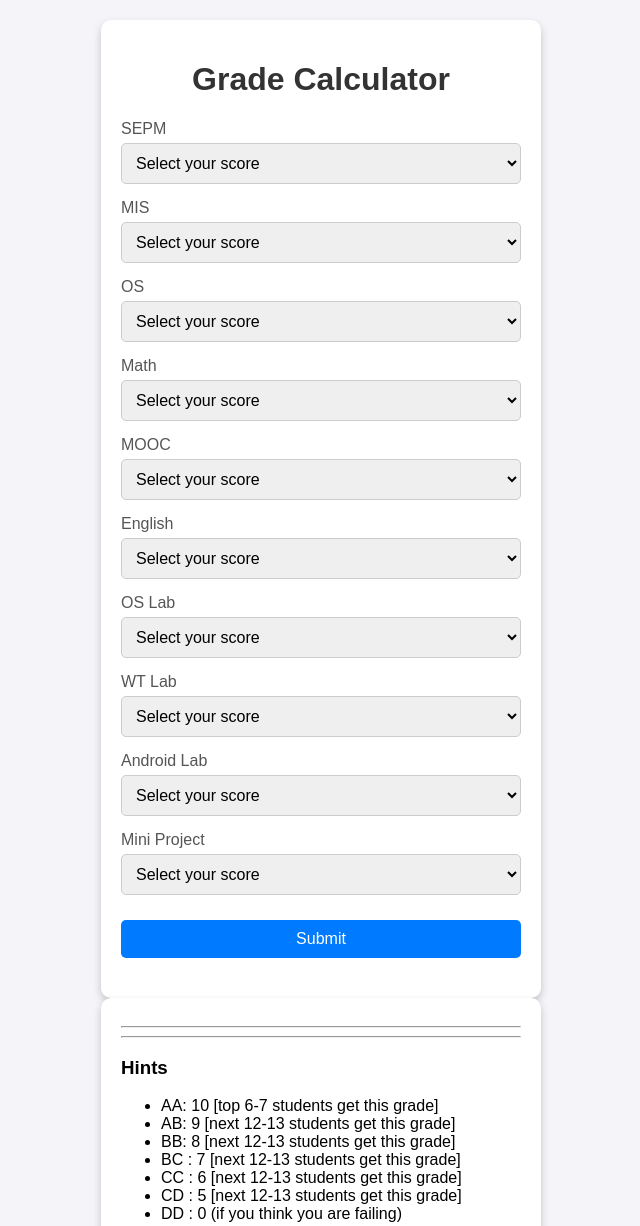
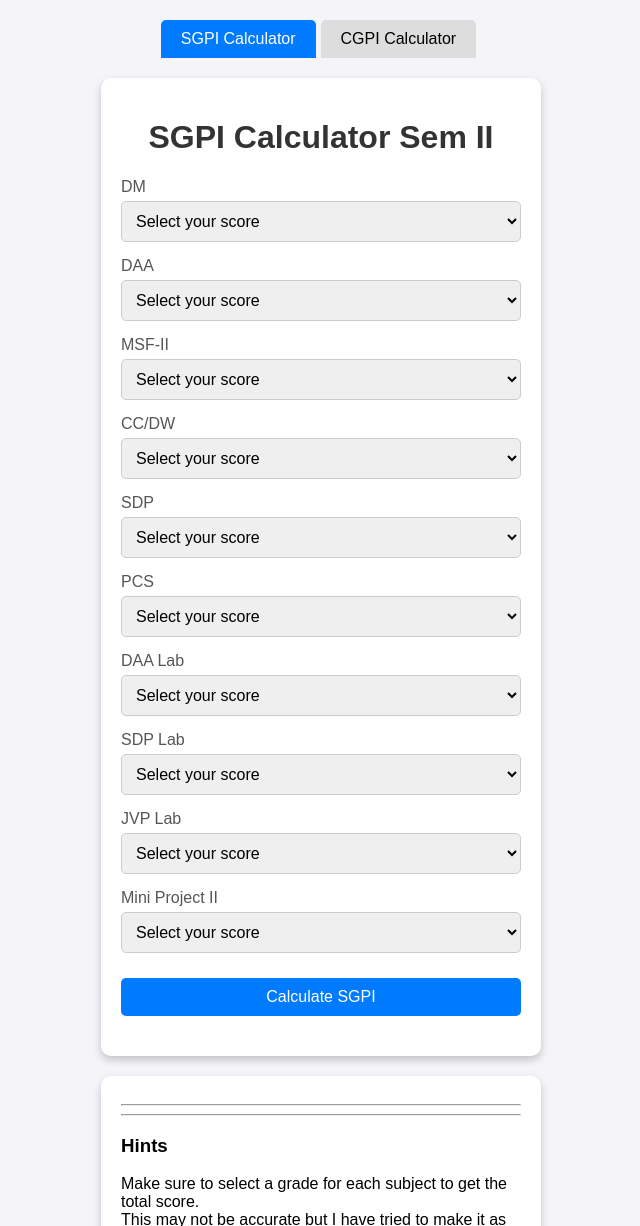
Before and after one commit to thetorangi/grade-cal, a plain HTML site: page index.html in a window 1280 px wide. Shown: the top 1226 px of the page, without its empty margins (319-959 px from the left). Drawn offline with Linux system fonts and the light colour scheme.

Commit message:
it's 2.0 index.html

```diff
--- a/index.html
+++ b/index.html
@@ -3,7 +3,7 @@
   <head>
     <meta charset="UTF-8" />
     <meta name="viewport" content="width=device-width, initial-scale=1.0" />
-    <title>SGPI Calculator</title>
+    <title>SGPI Calculator 2.0 </title>
     <style>
       body {
         font-family: Arial, sans-serif;
@@ -23,6 +23,7 @@
         box-shadow: 0 4px 8px rgba(0, 0, 0, 0.2);
         max-width: 400px;
         width: 100%;
+        margin-bottom: 20px;
       }
       h1 {
         text-align: center;
@@ -36,7 +37,7 @@
         margin-bottom: 5px;
         color: #555;
       }
-      .form-group select {
+      .form-group select, .form-group input {
         width: 100%;
         padding: 10px;
         border: 1px solid #ccc;
@@ -63,15 +64,41 @@
         font-size: 18px;
         color: #333;
       }
+      .tabs {
+        display: flex;
+        margin-bottom: 20px;
+      }
+      .tab {
+        padding: 10px 20px;
+        background-color: #ddd;
+        cursor: pointer;
+        border-radius: 5px 5px 0 0;
+        margin-right: 5px;
+      }
+      .tab.active {
+        background-color: #007bff;
+        color: white;
+      }
+      .tab-content {
+        display: none;
+      }
+      .tab-content.active {
+        display: block;
+      }
     </style>
   </head>
   <body>
-    <div class="container">
-      <h1>Grade Calculator</h1>
+    <div class="tabs">
+      <div class="tab active" onclick="switchTab('sgpi')">SGPI Calculator</div>
+      <div class="tab" onclick="switchTab('cgpi')">CGPI Calculator</div>
+    </div>
+
+    <div class="container tab-content active" id="sgpi-tab">
+      <h1>SGPI Calculator Sem II </h1>
       <form id="gradeForm">
         <div class="form-group">
-          <label for="sepm">SEPM</label>
-          <select id="sepm" class="score-select">
+          <label for="dm">DM</label>
+          <select id="dm" class="score-select">
             <option value="">Select your score</option>
             <option value="30">AA (10)</option>
             <option value="27">AB (9)</option>
@@ -83,8 +110,8 @@
           </select>
         </div>
         <div class="form-group">
-          <label for="mis">MIS</label>
-          <select id="mis" class="score-select">
+          <label for="daa">DAA</label>
+          <select id="daa" class="score-select">
             <option value="">Select your score</option>
             <option value="30">AA (10)</option>
             <option value="27">AB (9)</option>
@@ -96,8 +123,34 @@
           </select>
         </div>
         <div class="form-group">
-          <label for="os">OS</label>
-          <select id="os" class="score-select">
+          <label for="msf">MSF-II</label>
+          <select id="msf" class="score-select">
+            <option value="">Select your score</option>
+            <option value="40">AA (10)</option>
+            <option value="36">AB (9)</option>
+            <option value="32">BB (8)</option>
+            <option value="28">BC (7)</option>
+            <option value="24">CC (6)</option>
+            <option value="20">CD (5)</option>
+            <option value="0">DD :(</option>
+          </select>
+        </div>
+        <div class="form-group">
+          <label for="cc">CC/DW</label>
+          <select id="cc" class="score-select">
+            <option value="">Select your score</option>
+            <option value="40">AA (10)</option>
+            <option value="36">AB (9)</option>
+            <option value="32">BB (8)</option>
+            <option value="28">BC (7)</option>
+            <option value="24">CC (6)</option>
+            <option value="20">CD (5)</option>
+            <option value="0">DD :(</option>
+          </select>
+        </div>
+        <div class="form-group">
+          <label for="sdp">SDP</label>
+          <select id="sdp" class="score-select">
             <option value="">Select your score</option>
             <option value="30">AA (10)</option>
             <option value="27">AB (9)</option>
@@ -109,21 +162,8 @@
           </select>
         </div>
         <div class="form-group">
-          <label for="math">Math</label>
-          <select id="math" class="score-select">
-            <option value="">Select your score</option>
-            <option value="40">AA (10)</option>
-            <option value="36">AB (9)</option>
-            <option value="32">BB (8)</option>
-            <option value="28">BC (7)</option>
-            <option value="24">CC (6)</option>
-            <option value="20">CD (5)</option>
-            <option value="0">DD :(</option>
-          </select>
-        </div>
-        <div class="form-group">
-          <label for="mooc">MOOC</label>
-          <select id="mooc" class="score-select">
+          <label for="pcs">PCS</label>
+          <select id="pcs" class="score-select">
             <option value="">Select your score</option>
             <option value="30">AA (10)</option>
             <option value="27">AB (9)</option>
@@ -135,21 +175,8 @@
           </select>
         </div>
         <div class="form-group">
-          <label for="english">English</label>
-          <select id="english" class="score-select">
-            <option value="">Select your score</option>
-            <option value="20">AA (10)</option>
-            <option value="18">AB (9)</option>
-            <option value="16">BB (8)</option>
-            <option value="14">BC (7)</option>
-            <option value="12">CC (6)</option>
-            <option value="10">CD (5)</option>
-            <option value="0">DD :(</option>
-          </select>
-        </div>
-        <div class="form-group">
-          <label for="oslab">OS Lab</label>
-          <select id="oslab" class="score-select">
+          <label for="daa-lab">DAA Lab</label>
+          <select id="daa-lab" class="score-select">
             <option value="">Select your score</option>
             <option value="10">AA (10)</option>
             <option value="9">AB (9)</option>
@@ -161,8 +188,8 @@
           </select>
         </div>
         <div class="form-group">
-          <label for="wtlab">WT Lab</label>
-          <select id="wtlab" class="score-select">
+          <label for="sdp-lab">SDP Lab</label>
+          <select id="sdp-lab" class="score-select">
             <option value="">Select your score</option>
             <option value="10">AA (10)</option>
             <option value="9">AB (9)</option>
@@ -174,8 +201,8 @@
           </select>
         </div>
         <div class="form-group">
-          <label for="androidlab">Android Lab</label>
-          <select id="androidlab" class="score-select">
+          <label for="jvp-lab">JVP Lab</label>
+          <select id="jvp-lab" class="score-select">
             <option value="">Select your score</option>
             <option value="10">AA (10)</option>
             <option value="9">AB (9)</option>
@@ -187,7 +214,7 @@
           </select>
         </div>
         <div class="form-group">
-          <label for="miniproject">Mini Project</label>
+          <label for="miniproject">Mini Project II</label>
           <select id="miniproject" class="score-select">
             <option value="">Select your score</option>
             <option value="10">AA (10)</option>
@@ -199,8 +226,24 @@
             <option value="0">DD :(</option>
           </select>
         </div>
-        <button type="button" onclick="calculateResult()">Submit</button>
-        <div class="result" id="result"></div>
+        <button type="button" onclick="calculateSGPI()">Calculate SGPI</button>
+        <div class="result" id="sgpi-result"></div>
+      </form>
+    </div>
+
+    <div class="container tab-content" id="cgpi-tab">
+      <h1>CGPI Calculator</h1>
+      <form id="cgpiForm">
+        <div class="form-group">
+          <label for="sem1">Semester 1 SGPI</label>
+          <input type="number" id="sem1" step="0.01" min="0" max="10" placeholder="Enter your Semester 1 SGPI">
+        </div>
+        <div class="form-group">
+          <label for="sem2">Semester 2 SGPI</label>
+          <input type="number" id="sem2" step="0.01" min="0" max="10" placeholder="Enter your Semester 2 SGPI">
+        </div>
+        <button type="button" onclick="calculateCGPI()">Calculate CGPI</button>
+        <div class="result" id="cgpi-result"></div>
       </form>
     </div>
 
@@ -208,15 +251,6 @@
       <hr />
       <hr />
       <h3>Hints</h3>
-      <ul>
-        <li>AA: 10 [top 6-7 students get this grade]</li>
-        <li>AB: 9 [next 12-13 students get this grade]</li>
-        <li>BB: 8 [next 12-13 students get this grade]</li>
-        <li>BC : 7 [next 12-13 students get this grade]</li>
-        <li>CC : 6 [next 12-13 students get this grade]</li>
-        <li>CD : 5 [next 12-13 students get this grade]</li>
-        <li>DD : 0 (if you think you are failing)</li>
-      </ul>
       <p>
         Make sure to select a grade for each subject to get the total score.
         <br />
@@ -226,7 +260,7 @@
     </div>
 
     <script>
-      function calculateResult() {
+      function calculateSGPI() {
         const scores = document.querySelectorAll(".score-select");
         let total = 0;
         let allSelected = true;
@@ -240,14 +274,50 @@
           }
         });
 
-        const resultDiv = document.getElementById("result");
+        const resultDiv = document.getElementById("sgpi-result");
         if (!allSelected) {
           resultDiv.textContent = "Please select a score for all subjects.";
           resultDiv.style.color = "red";
         } else {
-          resultDiv.textContent = `Total Score : ${(total / 22).toFixed(4)} SGPI` ;
+          const sgpi = (total / 24).toFixed(4);
+          resultDiv.textContent = `Current Semester SGPI: ${sgpi}`;
           resultDiv.style.color = "green";
+          document.getElementById("current-sem").value = sgpi;
         }
+      }
+
+      function calculateCGPI() {
+        const sem1 = parseFloat(document.getElementById("sem1").value);
+        const sem2 = parseFloat(document.getElementById("sem2").value);
+
+
+        if (isNaN(sem1) || isNaN(sem2) ) {
+          document.getElementById("cgpi-result").textContent = "Please fill all fields (calculate current semester SGPI first).";
+          document.getElementById("cgpi-result").style.color = "red";
+          return;
+        }
+
+        const cgpi = (((sem1*22) + (sem2*24) ) / (22+24) ).toFixed(4);
+        document.getElementById("cgpi-result").textContent = `Your CGPI: ${cgpi}`;
+        document.getElementById("cgpi-result").style.color = "green";
+      }
+
+      function switchTab(tabName) {
+        // Hide all tabs
+        document.querySelectorAll('.tab-content').forEach(tab => {
+          tab.classList.remove('active');
+        });
+
+        // Deactivate all tab buttons
+        document.querySelectorAll('.tab').forEach(tab => {
+          tab.classList.remove('active');
+        });
+
+        // Activate selected tab
+        document.getElementById(`${tabName}-tab`).classList.add('active');
+
+        // Activate selected tab button
+        document.querySelector(`.tab[onclick="switchTab('${tabName}')"]`).classList.add('active');
       }
     </script>
   </body>
```
